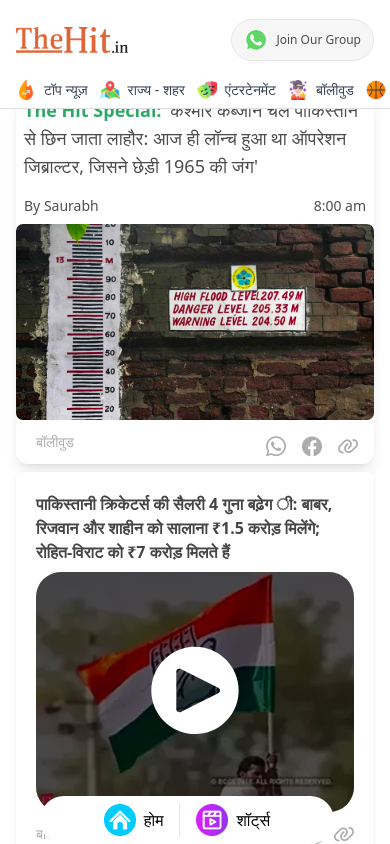
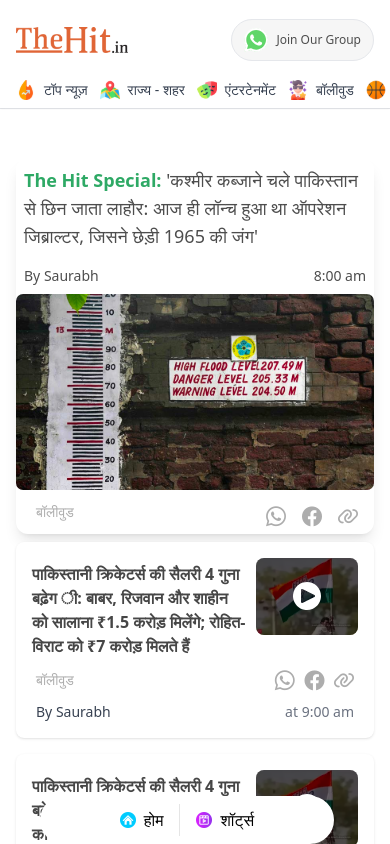
Before and after one commit to CSE2000/hit-news-website, a Vue app: page / in a window 390 px wide. Built offline with nearby package versions, Linux system fonts and the light colour scheme; a web font is replaced by a local one.

Commit message:
modifed CSS

```diff
--- a/src/components/Button.vue
+++ b/src/components/Button.vue
@@ -18,12 +18,12 @@ const goToShorts = () => {
     class="flex whitespace-nowrap p-2 space-x-4 overflow-x-auto bg-[#FFFFFF] rounded-full lg:hidden justify-center fixed bottom-0 left-10 right-14 z-50"
   >
     <button class="flex items-center space-x-2" @click="goToHome">
-      <img src="../assets/images/home 1.svg" class="w-8 h-8" />
+      <img src="../assets/images/home 1.svg" class="w-4 h-4" />
       <span>होम</span>
     </button>
     <div class="bg-black bg-opacity-10 p-[0.5px] h-8"></div>
     <button class="flex items-center space-x-2" @click="goToShorts">
-      <img src="../assets/images/reels 1.svg" class="w-8 h-8" />
+      <img src="../assets/images/reels 1.svg" class="w-4 h-4" />
       <span>शॉर्ट्स</span>
     </button>
   </div>
--- a/src/components/NewsCard.vue
+++ b/src/components/NewsCard.vue
@@ -1,16 +1,23 @@
 <template>
   <router-link :to="`/news/${article.id}`" class="block bg-white rounded-lg shadow hover:shadow-md">
-    <div class="p-4">
-      <div class="flex flex-col lg:flex-row justify-between items-start lg:items-center gap-2 px-1">
+    <div class="p-4 relative">
+      <!-- Image positioned at top-right -->
+      <div class="absolute top-4 right-4">
+        <img
+          src="../assets/images/Frame 18.svg"
+          alt="Article Image"
+          class="sm:w-18 md:w-18 lg:w-24 h-auto object-contain"
+        />
+      </div>
+
+      <!-- Title -->
+      <div class="pr-28"> <!-- padding-right to avoid overlap with image -->
         <h2 class="text-[#464646] mt-1 text-base sm:text-xs md:text-sm lg:text-xl font-semibold">
           {{ article.title }}
         </h2>
-        <img
-          src="../assets/images/Frame 18.svg"
-          alt="#articleImage"
-          class="w-full sm:w-16 md:w-18"
-        />
       </div>
+
+      <!-- Category and Icons -->
       <div class="flex justify-between py-2">
         <div class="inline-block px-1 py-1 text-sm text-[#ADADAD]">
           {{ article.category }}
@@ -25,6 +32,8 @@
           />
         </div>
       </div>
+
+      <!-- Author and Date -->
       <div class="text-sm text-gray-500 flex items-center justify-between gap-2 px-1">
         <span class="font-medium text-gray-700">By {{ article.author }}</span>
         <span class="text-gray-500">at {{ formatDate(article.date) }}</span>
@@ -32,6 +41,8 @@
     </div>
   </router-link>
 </template>
+
+
 
 <script setup>
 // Props
--- a/src/components/NewsFeed.vue
+++ b/src/components/NewsFeed.vue
@@ -10,7 +10,8 @@ import Button from './Button.vue'
   <div class="lg:hidden fixed top-0 left-0 right-0 z-50 bg-white border-b border-gray-200">
     <Navbar />
   </div>
-  <div class="relative space-y-2 mt-20 md:mt-0 mx-auto px-2 sm:px-4 md:px-6 lg:px-8">
+  <div class="mt-[130px] lg:mt-0">
+    <div class="relative space-y-2 mt-[40%] md:mt-0 mx-auto px-2 sm:px-4 md:px-6 lg:px-8 ">
     <router-link :to="`/news/${newsList[0].id}`">
       <FeaturedNews :article="newsList[0]" />
     </router-link>
@@ -29,4 +30,5 @@ import Button from './Button.vue'
       <Button />
     </div>
   </div>
+  </div>
 </template>
--- a/src/components/Shorts.vue
+++ b/src/components/Shorts.vue
@@ -37,7 +37,7 @@
   </div>
 
   <!-- Footer (Desktop only) -->
-  <div class="p-4 text-xs text-[#ADADAD] text-center hidden md:block">
+  <div class="p-4 text-xs text-[#ADADAD] text-center hidden md:block sm:hidden">
     © 2023 thehit.in | All Rights Reserved <br />
     This website follows the DNP Code of Ethics.
   </div>
--- a/src/views/HitSpecial.vue
+++ b/src/views/HitSpecial.vue
@@ -7,7 +7,7 @@
 
     <!-- Content section, with top padding to avoid hiding under fixed topbar -->
     <div
-      class="space-y-2 mx-auto max-w-screen-xl w-full overflow-x-hidden px-2 md:px-4 lg:px-8 xl:px-12 pt-14"
+      class="space-y-2 mx-auto max-w-screen-xl w-full overflow-x-hidden px-2 md:px-4 lg:px-8 xl:px-12 pt-4 mt-[30px]  "
     >
       <!-- Breadcrumb Nav -->
       <nav class="flex flex-wrap gap-2 p-2">
@@ -15,7 +15,7 @@
           v-for="link in navLinks"
           :key="link.href"
           :href="link.href"
-          class="text-[#ADADAD] text-xs font-medium flex items-center gap-1 hover:text-gray-900 cursor-pointer transition-all duration-300 ease-in-out"
+          class="text-[#ADADAD] text-xs font-medium flex items-center gap-1 hover:text-gray-900 cursor-pointer transition-all duration-300 ease-in-out sm:hidden"
         >
           <i v-if="link.icons" :class="`pi ${link.icons}`"></i>
           {{ link.label }}
```
